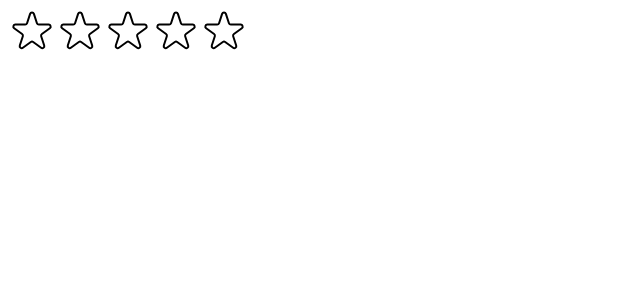
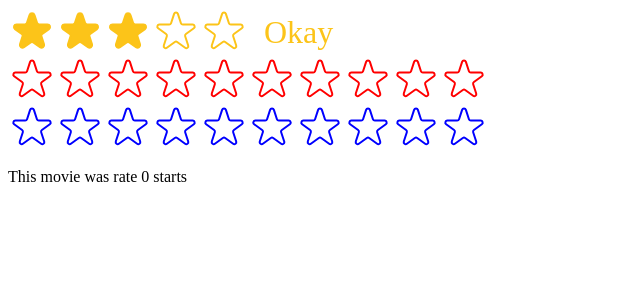
Before and after one commit to shiv7727/react-concepts, a React (Create React App) app: page / in a window 1280 px wide. Shown: the top 300 px of the page, without its empty margins (0-640 px from the left). Built offline with nearby package versions, Linux system fonts and the light colour scheme.

Commit message:
Complete Star Rating

```diff
--- a/src/StartRating.jsx
+++ b/src/StartRating.jsx
@@ -10,20 +10,32 @@
 	display: 'flex',
 };
 
-const textStyle = {
-	lineHeight: '1',
-	margin: '0',
-};
-function StarRating({ maxRating = 5 }) {
-	const [rating, setRating] = useState(0);
+function StarRating({
+	maxRating = 5,
+	color = '#fcc419',
+	size = 48,
+	className,
+	messages = [],
+	defaultRating = 0,
+	onSetRating,
+}) {
+	const [rating, setRating] = useState(defaultRating);
 	const [tempRating, setTempRating] = useState(0);
 
 	const handleRating = (rating) => {
 		setRating(rating);
+		onSetRating(rating);
+	};
+
+	const textStyle = {
+		lineHeight: '1',
+		margin: '0',
+		color,
+		fontSize: `${size / 1.5}px`,
 	};
 
 	return (
-		<div style={containerStyle}>
+		<div style={containerStyle} className={className}>
 			<div style={startContainerStyle}>
 				{Array.from({ length: maxRating }, (_, i) => (
 					<Star
@@ -32,24 +44,30 @@
 						onRate={() => handleRating(i + 1)}
 						onHoverIn={() => setTempRating(i + 1)}
 						onHoverOut={() => setTempRating(0)}
+						color={color}
+						size={size}
 					/>
 				))}
 			</div>
-			<p style={textStyle}>{tempRating || rating || ''}</p>
+			<p style={textStyle}>
+				{messages.length === maxRating
+					? messages[tempRating ? tempRating - 1 : rating - 1]
+					: tempRating || rating || ''}
+			</p>
 		</div>
 	);
 }
 
 export default StarRating;
 
-const startStyle = {
-	width: '48px',
-	height: '48px',
-	display: 'block',
-	cursor: 'pointer',
-};
+function Star({ onRate, full, onHoverIn, onHoverOut, color, size }) {
+	const startStyle = {
+		width: `${size}px`,
+		height: `${size}px`,
+		display: 'block',
+		cursor: 'pointer',
+	};
 
-function Star({ onRate, full, onHoverIn, onHoverOut }) {
 	return (
 		<span
 			role='button'
@@ -62,8 +80,8 @@
 				<svg
 					xmlns='http://www.w3.org/2000/svg'
 					viewBox='0 0 20 20'
-					fill='#000'
-					stroke='#000'
+					fill={color}
+					stroke={color}
 				>
 					<path d='M9.049 2.927c.3-.921 1.603-.921 1.902 0l1.07 3.292a1 1 0 00.95.69h3.462c.969 0 1.371 1.24.588 1.81l-2.8 2.034a1 1 0 00-.364 1.118l1.07 3.292c.3.921-.755 1.688-1.54 1.118l-2.8-2.034a1 1 0 00-1.175 0l-2.8 2.034c-.784.57-1.838-.197-1.539-1.118l1.07-3.292a1 1 0 00-.364-1.118L2.98 8.72c-.783-.57-.38-1.81.588-1.81h3.461a1 1 0 00.951-.69l1.07-3.292z' />
 				</svg>
@@ -72,7 +90,7 @@
 					xmlns='http://www.w3.org/2000/svg'
 					fill='none'
 					viewBox='0 0 24 24'
-					stroke='#000'
+					stroke={color}
 				>
 					<path
 						strokeLinecap='round'
--- a/src/index.js
+++ b/src/index.js
@@ -1,13 +1,29 @@
-import React from 'react';
+import React, { useState } from 'react';
 import ReactDOM from 'react-dom/client';
 // import './index.css';
 import App from './App';
 import StarRating from './StartRating';
 
+function Test() {
+	const [movieRating, setMovieRating] = useState(0);
+	return (
+		<div>
+			<StarRating color='blue' maxRating={10} onSetRating={setMovieRating} />
+			<p>This movie was rate {movieRating} starts</p>
+		</div>
+	);
+}
+
 const root = ReactDOM.createRoot(document.getElementById('root'));
 root.render(
 	<React.StrictMode>
 		{/* <App /> */}
-		<StarRating />
+		<StarRating
+			maxRating={5}
+			messages={['Terrible', 'Bad', 'Okay', 'Good', 'Amazing']}
+			defaultRating={3}
+		/>
+		<StarRating maxRating={10} color='red' className='test' />
+		<Test />
 	</React.StrictMode>,
 );
```
